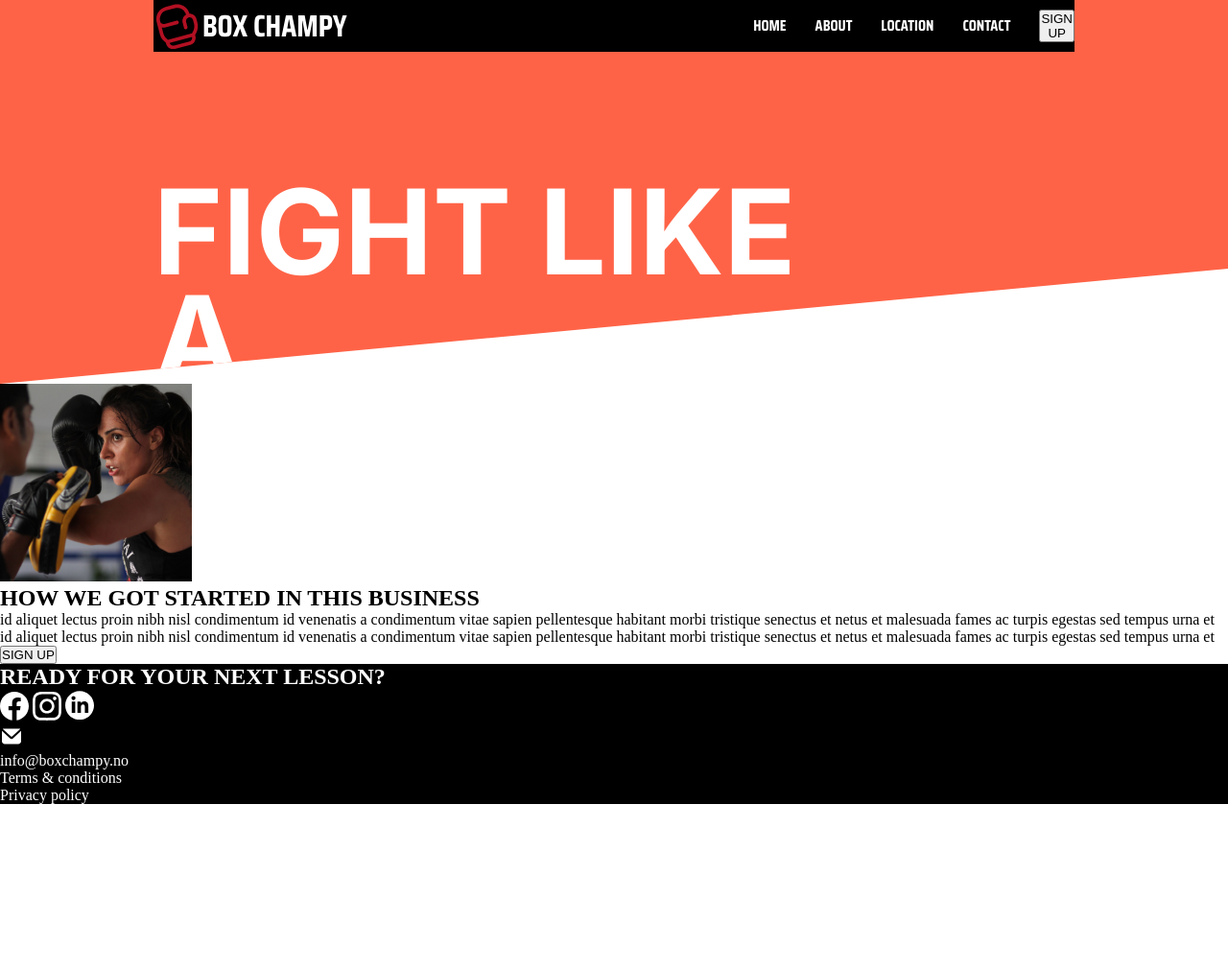
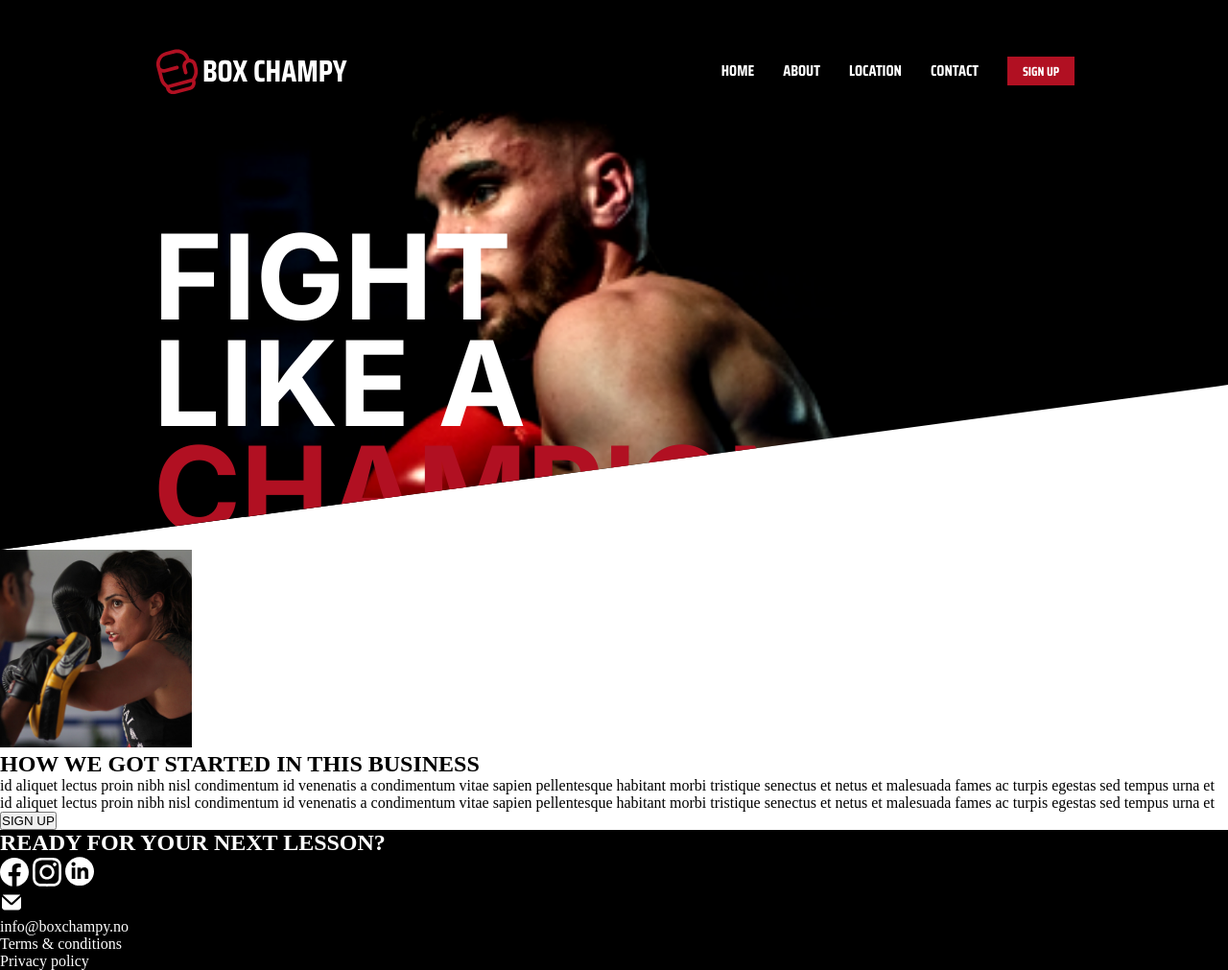
Before and after one commit to zakariyaxaaji/box-champy, a plain HTML site: page index.html in a window 1280 px wide. Shown: the whole page at 96% size. Before the commit the page ends 838 px from the top, so only its background shows below. Drawn offline with Linux system fonts and the light colour scheme.

Commit message:
kind a works but the header img is too small

```diff
--- a/index.html
+++ b/index.html
@@ -26,6 +26,7 @@
 
         </nav>
         <h1>FIGHT LIKE A <span>CHAMPION</span></h1>
+        <img src="images/Boy fight 1.png" alt="">
     </header>
     <div class="call">
         <div class="img">
--- a/style.css
+++ b/style.css
@@ -23,14 +23,17 @@ body{
 }
 header{
     clip-path: polygon(0px 0px, 100% 0px, 100% 70%, 0px 100%);
-    background-color: tomato;
-    height: 50vh;
+    height: 573px;
+    position: relative;
+    background-image:linear-gradient(89deg, #000 50.64%, rgba(0, 0, 0, 0.00) 69.26%);
+    text-wrap: balance;
 }
 nav{
     display: flex;
-    background-color:black;
+    background-color:transparent;
     justify-content: space-between;
     margin: 0 160px;
+    padding-top: 47px;
 }
 
 .logo{
@@ -59,6 +62,14 @@ nav{
     font-weight: 700;
     line-height: 110%; /* 17.6px */
 }
+.navLinks>button{
+   background-color: var(--red);
+   width: 70px;
+   height: 30px;
+   border: none;
+   font-family: var(--menue-font);
+   color: var(--white);
+}
 header>h1{
     color: #FFF;
     font-family: var(--title-font);
@@ -72,3 +83,14 @@ header>h1{
 header>h1>span{
     color:var(--red);
 }
+header>img{
+    position: absolute;
+    top: 0;
+    right: 0;
+    aspect-ratio: 3 / 2;
+    width: 1440px;
+    z-index: -1;
+    object-fit: cover;
+    filter: saturate(150%);
+    filter: contrast(1.3);
+}
```
